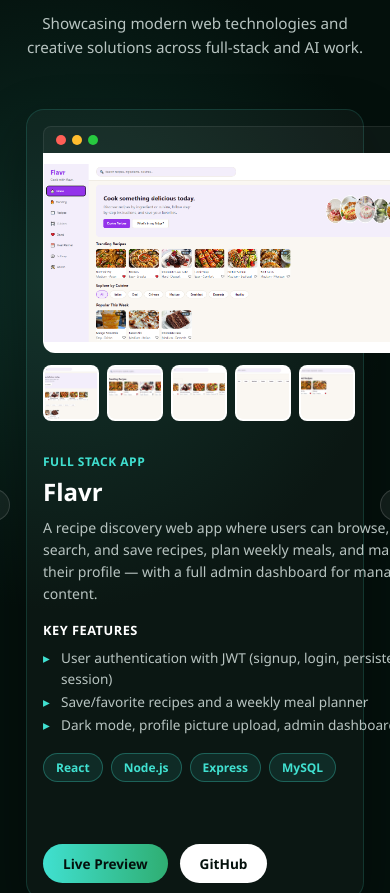
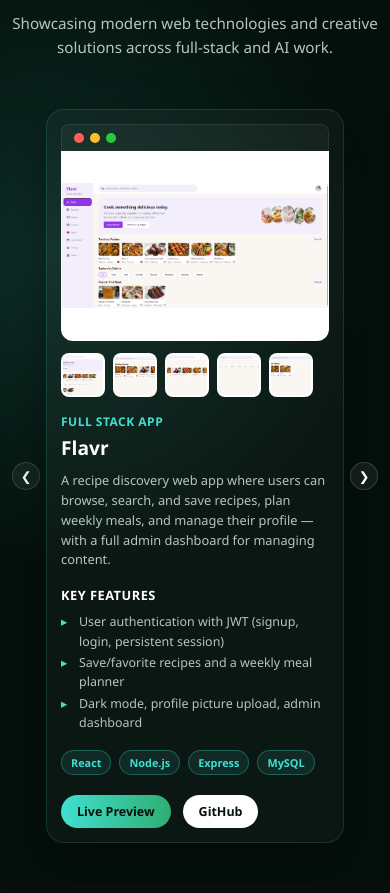
Before and after one commit to Fatima-art12/FatimaPortfolio, a plain HTML site: page index.html in a window 390 px wide. Shown: the part 2105-2998 px from the top of the page. Drawn offline with Linux system fonts and the light colour scheme.

Commit message:
Fix projects section overflow on mobile

```diff
--- a/style.css
+++ b/style.css
@@ -428,6 +428,8 @@ body {
 }
 
 .skills-inner {
+  width: 100%;
+  min-width: 0;
   max-width: 1100px;
   margin: 0 auto;
   text-align: center;
@@ -444,7 +446,6 @@ body {
 
 .skills-marquee {
   width: 100%;
-  overflow: hidden;
 }
 
 .skills-track {
@@ -1328,21 +1329,74 @@ body {
   }
 
   .projects-inner {
-    padding: 0 16px;
+    padding: 0 12px;
+  }
+
+  .project-carousel {
+    gap: 6px;
+    padding: 0;
+  }
+
+  .project-slide,
+  .project-gallery,
+  .project-info {
+    min-width: 0;
+    max-width: 100%;
+  }
+
+  .project-slide {
+    flex: 1;
+    width: auto;
   }
 
   .project-slide.active {
     flex-direction: column;
-    padding: 16px;
+    flex-wrap: nowrap;
+    gap: 16px;
+    padding: 14px;
+  }
+
+  .project-gallery,
+  .project-info {
+    flex: none;
+    width: 100%;
   }
 
   .project-main-img {
-    height: 200px;
+    height: 190px;
+  }
+
+  .project-thumbs img {
+    width: 44px;
+    height: 44px;
+  }
+
+  .project-info h3 {
+    font-size: 1.2rem;
+  }
+
+  .project-desc {
+    font-size: 0.8rem;
+  }
+
+  .project-features li {
+    font-size: 0.78rem;
+  }
+
+  .project-tech span {
+    font-size: 0.68rem;
+    padding: 4px 9px;
+  }
+
+  .project-links .btn {
+    padding: 8px 16px;
+    font-size: 0.78rem;
   }
 
   .carousel-arrow {
-    width: 32px;
-    height: 32px;
+    width: 28px;
+    height: 28px;
+    font-size: 0.8rem;
   }
 
   /* ---- DESIGNS ---- */
```
